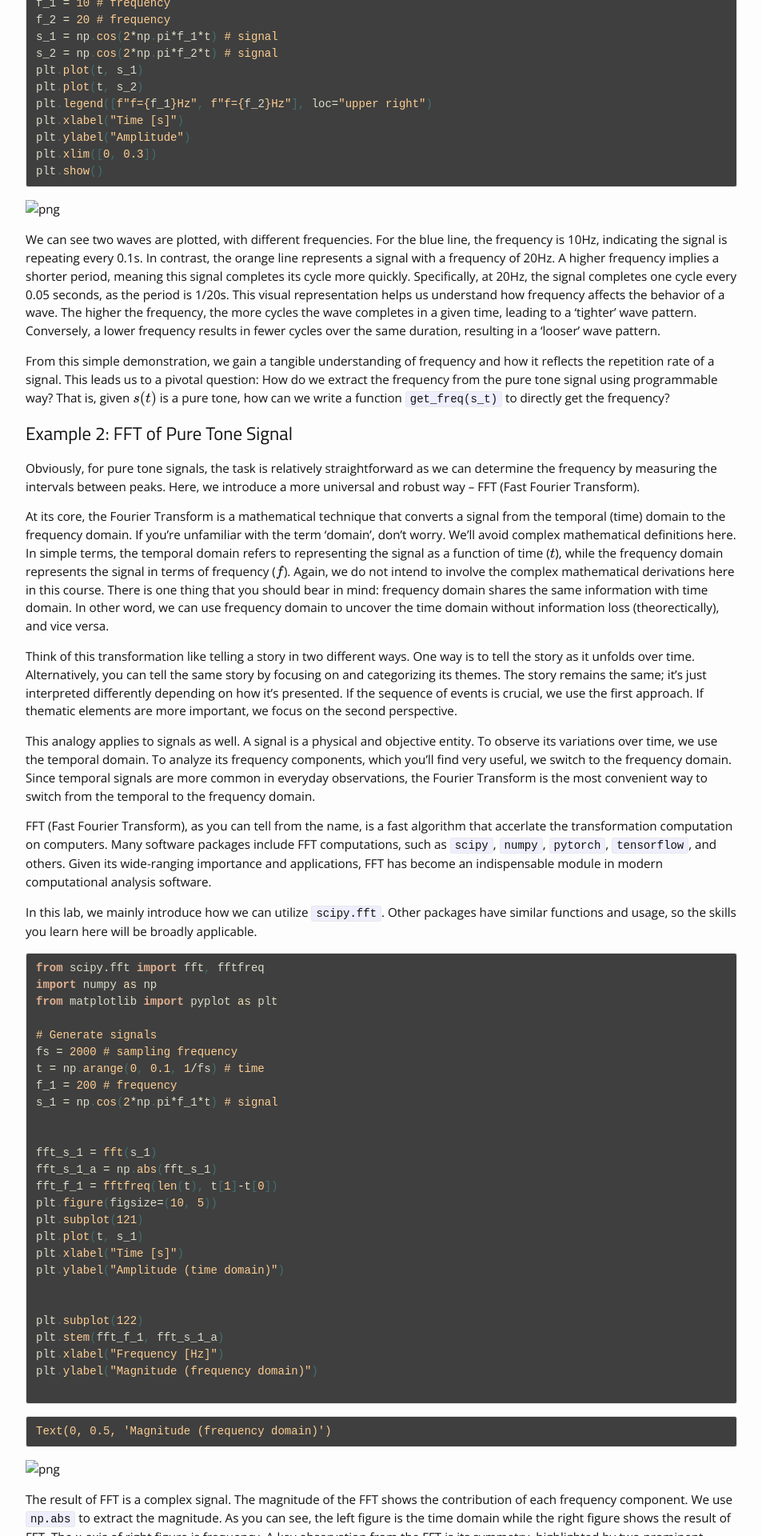
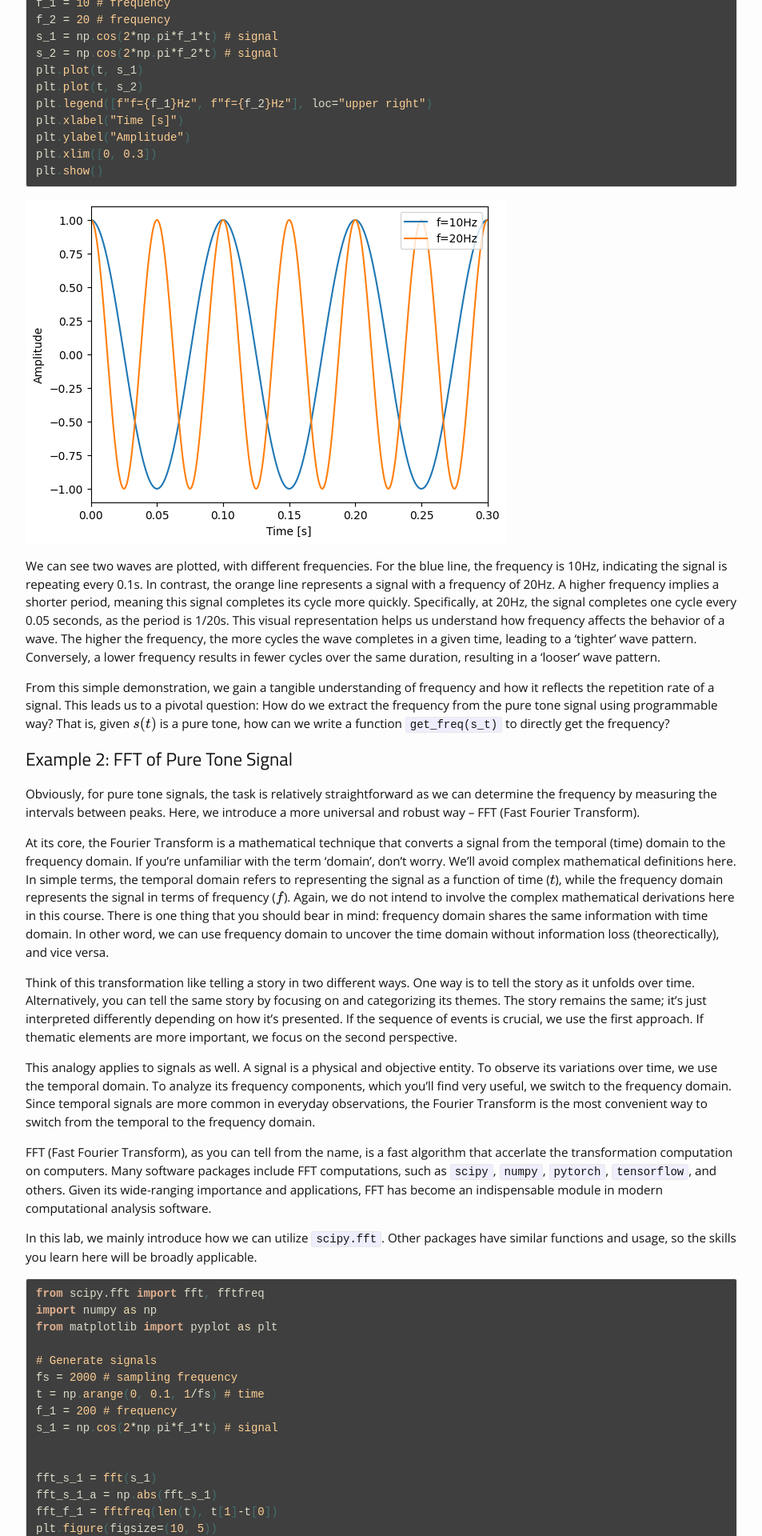
Before and after one commit to comp3516-hku/comp3516-hku.github.io, a Jekyll site: the page built from _labs/lab_2_frequency.md, in a window 1280 px wide. Shown: the part 816-2736 px from the top of the page at 80% size, without its empty margins (163-1116 px from the left). Built offline with Jekyll 4.4.1, drawn with Linux system fonts in a browser that asks for light colours; nearby versions of some CDN libraries.

Commit message:
lab 2 2025

```diff
--- a/_labs/lab_2_frequency.md
+++ b/_labs/lab_2_frequency.md
@@ -49,7 +49,7 @@
 
 
 
-![png](lab_2_frequency_files/lab_2_frequency_4_0.png)
+![png](../static_files/lab_2_frequency_files/lab_2_frequency_4_0.png)
 
 
 
@@ -113,7 +113,7 @@
 
 
 
-![png](lab_2_frequency_files/lab_2_frequency_8_1.png)
+![png](../static_files/lab_2_frequey_files/lab_2_frequency_8_1.png)
 
 
 
```
